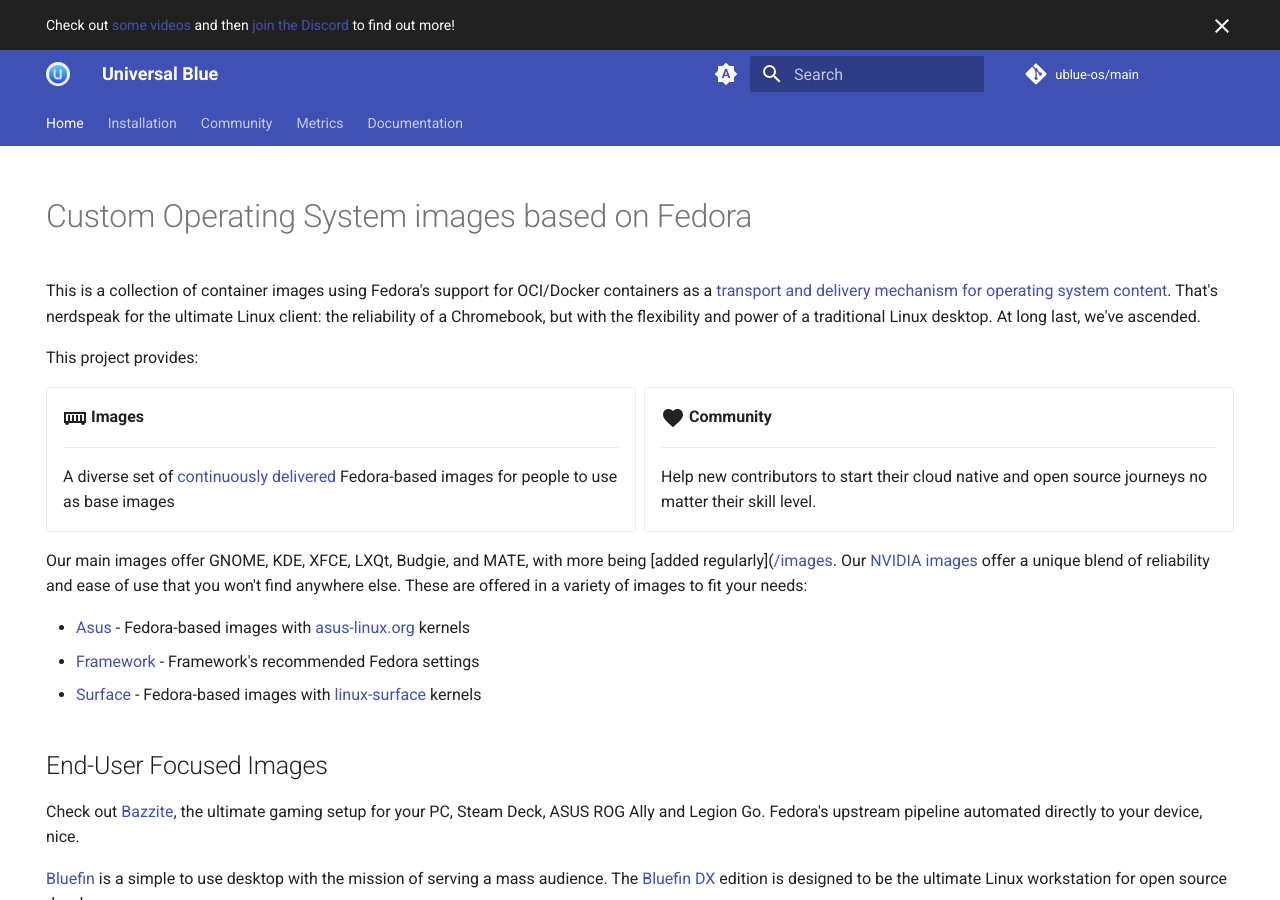
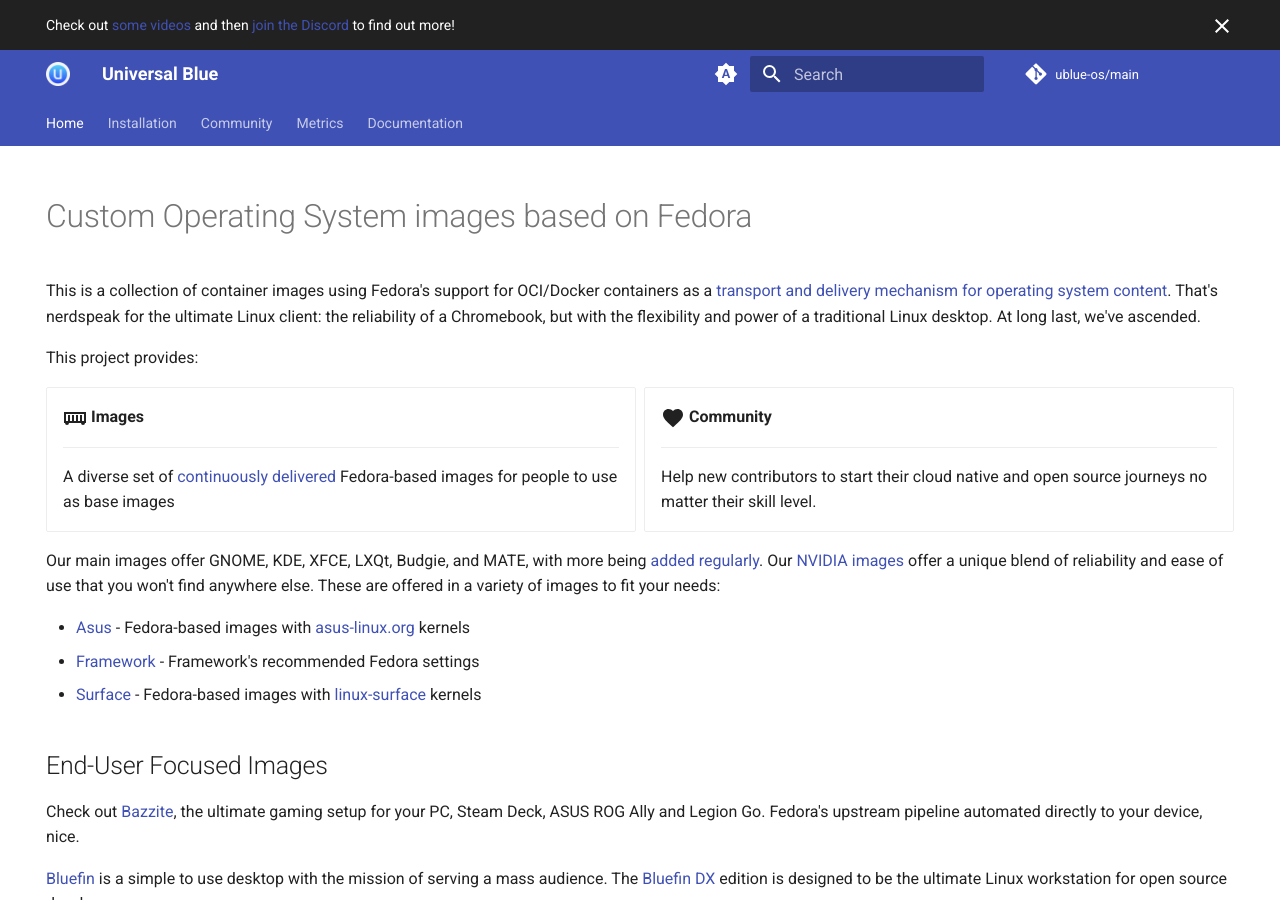
Before and after one commit to ublue-os/website, an MkDocs documentation site: the page built from docs/index.md, in a window 1280 px wide and 900 px high. Built offline with MkDocs 1.6.1 and Material for MkDocs 9.7.7, drawn with Linux system fonts in a browser that asks for light colours; comment, search, counter and statistics services are not loaded; some of the changed text lies outside the part shown.

Commit message:
fix: Broken links (#718)
Also italicized "90" in 90 days because why not.

```diff
--- a/docs/index.md
+++ b/docs/index.md
@@ -23,7 +23,7 @@ This project provides:
 
 </div>
 
-Our main images offer GNOME, KDE, XFCE, LXQt, Budgie, and MATE, with more being [added regularly]([/images](https://github.com/orgs/ublue-os/packages). Our [NVIDIA images]([/images/nvidia](https://github.com/orgs/ublue-os/packages?repo_name=nvidia)) offer a unique blend of reliability and ease of use that you won't find anywhere else. These are offered in a variety of images to fit your needs:
+Our main images offer GNOME, KDE, XFCE, LXQt, Budgie, and MATE, with more being [added regularly](https://github.com/orgs/ublue-os/packages). Our [NVIDIA images](https://github.com/orgs/ublue-os/packages?repo_name=nvidia) offer a unique blend of reliability and ease of use that you won't find anywhere else. These are offered in a variety of images to fit your needs:
 
 - [Asus](https://github.com/orgs/ublue-os/packages?repo_name=asus) - Fedora-based images with [asus-linux.org](https://asus-linux.org) kernels
 - [Framework](https://github.com/orgs/ublue-os/packages?repo_name=framework) - Framework's recommended Fedora settings
@@ -76,7 +76,7 @@ If you want to learn, come hang out. We are here to teach and learn from each ot
 - Rebase back to pure [Fedora](https://getfedora.org/en/) without reinstallation. This is why we don't call it a distribution, it's an atomic layer of customization on an existing distribution that can be removed.
 - Fast updates: minimum of once-a-day updates so you're never behind Fedora
 - Hosted on [ghcr.io](https://github.com/features/packages):
-    - Ninety (90) days of image archives allowing for flexible rollback options
+    - Ninety (_90_) days of image archives allowing for flexible rollback options
     - Globally distributed via CDN for fast image downloads, thanks Microsoft!
 - Images signed with standard [sigstore tools](https://www.sigstore.dev/)
 - And some more features explained here:
```
